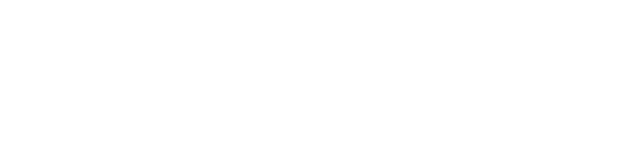
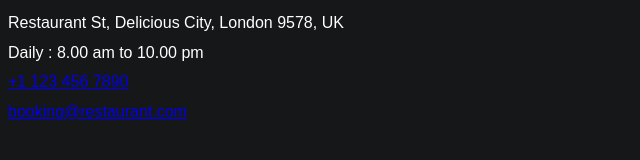
Before and after one commit to HagleitnerManuel/Gastro-Web, a plain HTML site: page index.html in a window 1280 px wide. Shown: the top 160 px of the page, without its empty margins (0-640 px from the left). Drawn offline with Linux system fonts and the light colour scheme.

Commit message:
added new styling + properties

```diff
--- a/index.html
+++ b/index.html
@@ -8,5 +8,48 @@
 </head>
 <body>
 
+    <div class="topbar">
+        <div class="container">
+
+            <address class="topbar-item">
+                <div class="icon">
+                    <ion-icon name="location-outline" aria-hidden="true"></ion-icon>
+                </div>
+
+                <span class="span">
+              Restaurant St, Delicious City, London 9578, UK
+            </span>
+            </address>
+
+            <div class="separator"></div>
+
+            <div class="topbar-item item-2">
+                <div class="icon">
+                    <ion-icon name="time-outline" aria-hidden="true"></ion-icon>
+                </div>
+
+                <span class="span">Daily : 8.00 am to 10.00 pm</span>
+            </div>
+
+            <a href="tel:+11234567890" class="topbar-item link">
+                <div class="icon">
+                    <ion-icon name="call-outline" aria-hidden="true"></ion-icon>
+                </div>
+
+                <span class="span">+1 123 456 7890</span>
+            </a>
+
+            <div class="separator"></div>
+
+            <a href="mailto:booking@restaurant.com" class="topbar-item link">
+                <div class="icon">
+                    <ion-icon name="mail-outline" aria-hidden="true"></ion-icon>
+                </div>
+
+                <span class="span">booking@restaurant.com</span>
+            </a>
+
+        </div>
+    </div>
 </body>
 </html>
--- a/style.css
+++ b/style.css
@@ -0,0 +1,121 @@
+:root {
+
+    /**
+     * COLORS
+     */
+
+    --gold-crayola: hsl(38, 61%, 73%);
+    --quick-silver: hsla(0, 0%, 65%, 1);
+    --davys-grey: hsla(30, 3%, 34%, 1);
+    --smoky-black-1: hsla(40, 12%, 5%, 1);
+    --smoky-black-2: hsla(30, 8%, 5%, 1);
+    --smoky-black-3: hsla(0, 3%, 7%, 1);
+    --eerie-black-1: hsla(210, 4%, 9%, 1);
+    --eerie-black-2: hsla(210, 4%, 11%, 1);
+    --eerie-black-3: hsla(180, 2%, 8%, 1);
+    --eerie-black-4: hsla(0, 0%, 13%, 1);
+    --white: hsla(0, 0%, 100%, 1);
+    --white-alpha-20: hsla(0, 0%, 100%, 0.2);
+    --white-alpha-10: hsla(0, 0%, 100%, 0.1);
+    --black: hsla(0, 0%, 0%, 1);
+    --black-alpha-80: hsla(0, 0%, 0%, 0.8);
+    --black-alpha-15: hsla(0, 0%, 0%, 0.15);
+
+    /**
+     * GRADIENT COLOR
+     */
+
+    --loading-text-gradient: linear-gradient(90deg, transparent 0% 16.66%, var(--smoky-black-3) 33.33% 50%,  transparent 66.66% 75%);
+    --gradient-1: linear-gradient(to top,hsla(0, 0%, 0%, 0.9),hsla(0, 0%, 0%, 0.7),transparent);
+
+    /**
+     * TYPOGRAPHY
+     */
+
+    /* font-family */
+    --fontFamily-forum: 'Forum', cursive;
+    --fontFamily-dm_sans: 'DM Sans', sans-serif;
+
+    /* font-size */
+    --fontSize-display-1: calc(1.3rem + 6.7vw);
+    --fontSize-headline-1: calc(2rem + 2.5vw);
+    --fontSize-headline-2: calc(1.3rem + 2.4vw);
+    --fontSize-title-1: calc(1.6rem + 1.2vw);
+    --fontSize-title-2: 2.2rem;
+    --fontSize-title-3: 2.1rem;
+    --fontSize-title-4: calc(1.6rem + 1.2vw);
+    --fontSize-body-1: 2.4rem;
+    --fontSize-body-2: 1.6rem;
+    --fontSize-body-3: 1.8rem;
+    --fontSize-body-4: 1.6rem;
+    --fontSize-label-1: 1.4rem;
+    --fontSize-label-2: 1.2rem;
+
+    /* font-weight */
+    --weight-regular: 400;
+    --weight-bold: 700;
+
+    /* line-height */
+    --lineHeight-1: 1em;
+    --lineHeight-2: 1.2em;
+    --lineHeight-3: 1.5em;
+    --lineHeight-4: 1.6em;
+    --lineHeight-5: 1.85em;
+    --lineHeight-6: 1.4em;
+
+    /* letter-spacing */
+    --letterSpacing-1: 0.15em;
+    --letterSpacing-2: 0.4em;
+    --letterSpacing-3: 0.2em;
+    --letterSpacing-4: 0.3em;
+    --letterSpacing-5: 3px;
+
+    /**
+     * SPACING
+     */
+
+    --section-space: 70px;
+
+    /**
+     * SHADOW
+     */
+
+    --shadow-1: 0px 0px 25px 0px hsla(0, 0%, 0%, 0.25);
+
+    /**
+     * BORDER RADIUS
+     */
+
+    --radius-24: 24px;
+    --radius-circle: 50%;
+
+    /**
+     * TRANSITION
+     */
+
+    --transition-1: 250ms ease;
+    --transition-2: 500ms ease;
+    --transition-3: 1000ms ease;
+
+}
+li { list-style: none; }
+
+button { cursor: pointer; }
+
+address { font-style: normal; }
+
+html {
+    font-size: 10px;
+    scroll-behavior: smooth;
+}
+
+body {
+    background-color: var(--eerie-black-1);
+    color: var(--white);
+    font-family: var(--fontFamily-dm_sans);
+    font-size: var(--fontSize-body-4);
+    font-weight: var(--weight-regular);
+    line-height: var(--lineHeight-5);
+    overflow: hidden;
+    height: 300vh;
+}
```
